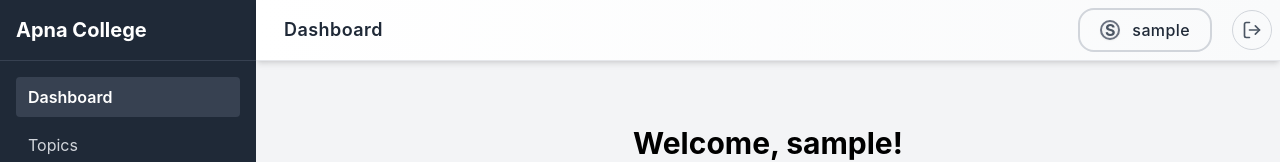
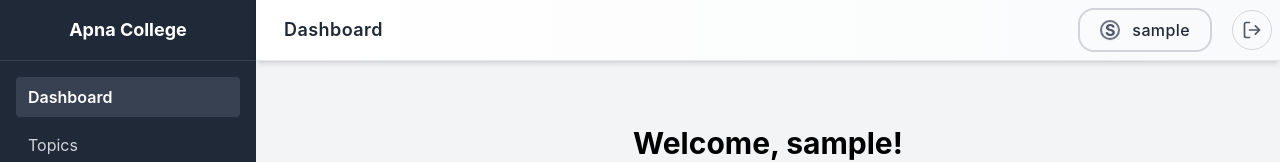
Before and after one commit to ec2-learn-instant/dsa-sheet, a React (Create React App) app in the folder dsa-sheet-frontend/: page /dashboard in a window 1280 px wide. Shown: the top 162 px of the page. Built offline with nearby package versions, Linux system fonts and the light colour scheme; no server answers; sample sign-in values are in the browser's storage.

Commit message:
Change dashboard name

```diff
--- a/dsa-sheet-frontend/src/components/Sidebar.js
+++ b/dsa-sheet-frontend/src/components/Sidebar.js
@@ -11,7 +11,7 @@ const Sidebar = () => {
 
   return (
     <aside className="w-64 bg-gray-800 text-white flex flex-col min-h-screen">
-      <div className="p-4 text-xl font-bold border-b border-gray-700">
+      <div className="p-4 text-lg font-bold border-b border-gray-700 text-center">
         Apna College
       </div>
       <nav className="flex-1 p-4 space-y-2">
```
